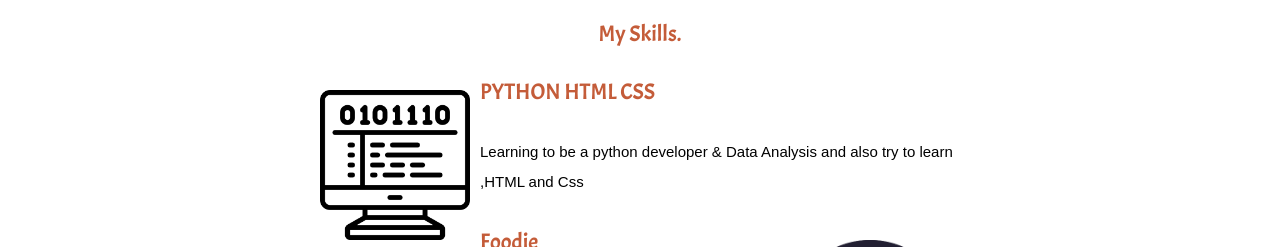
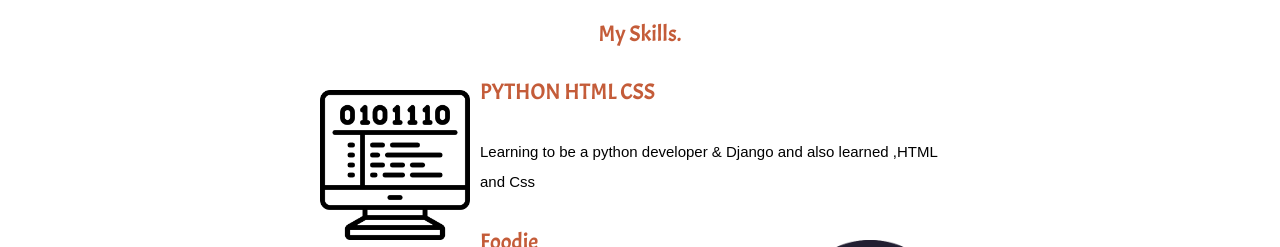
Before and after one commit to akshaymohan29/personal-site, a plain HTML site: page index.html in a window 1280 px wide. Shown: the part 1140-1387 px from the top of the page. Drawn offline with Linux system fonts and the light colour scheme; a web font is replaced by a local one.

Commit message:
Update index.html

```diff
--- a/index.html
+++ b/index.html
@@ -31,7 +31,7 @@
     <div class="skill-row">
       <img class="com" src="image/binary-code.png" alt="computer-img">
       <h3>PYTHON HTML CSS </h3>
-      <p class="about-me">Learning to be a python developer & Data Analysis and also try to learn ,HTML and Css </p>
+      <p class="about-me">Learning to be a python developer & Django  and also  learned ,HTML and Css </p>
     </div>
     <div class="skill-row">
       <img class="g " src="image/chillies.png" alt="chille">
```
